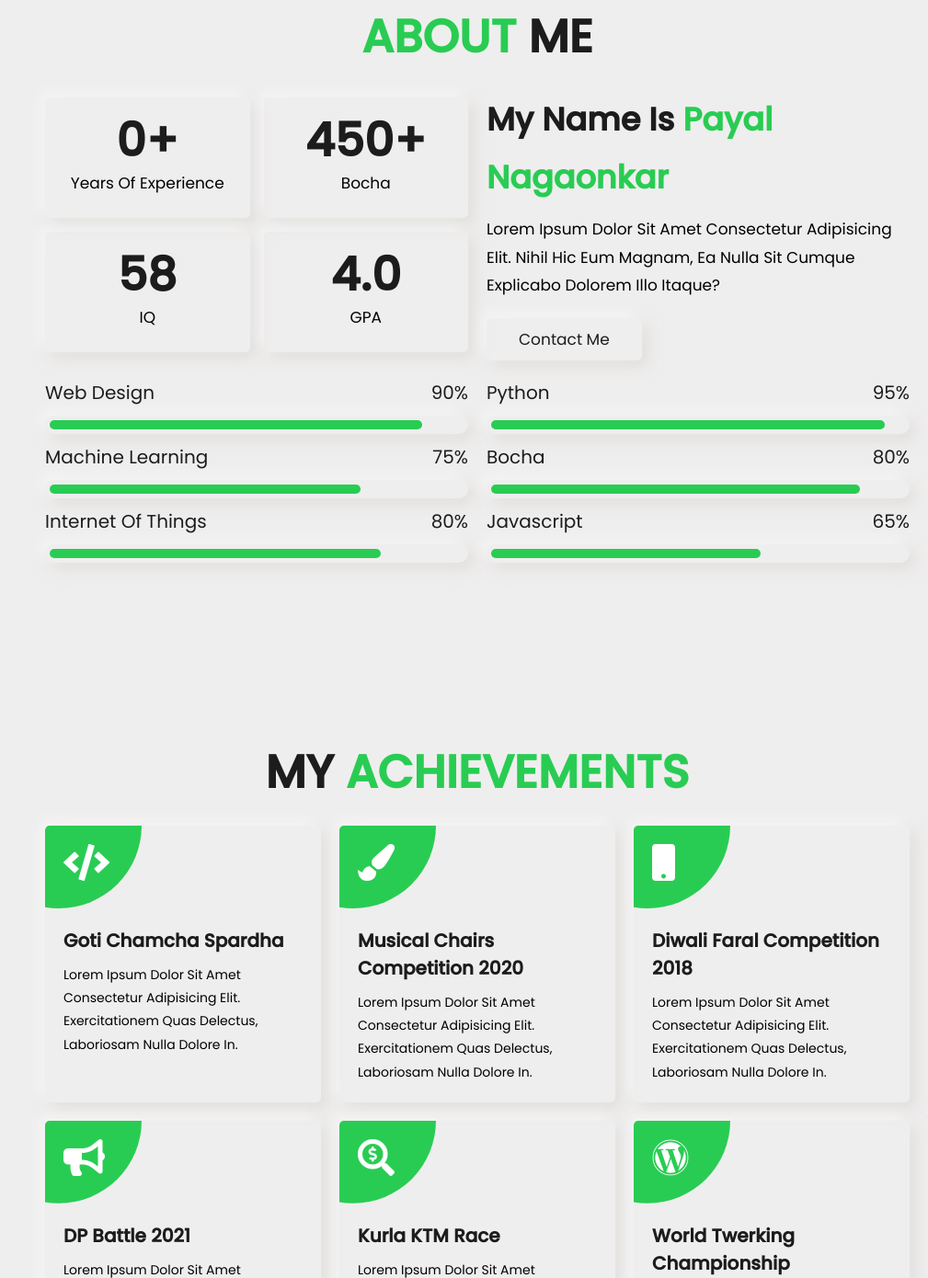
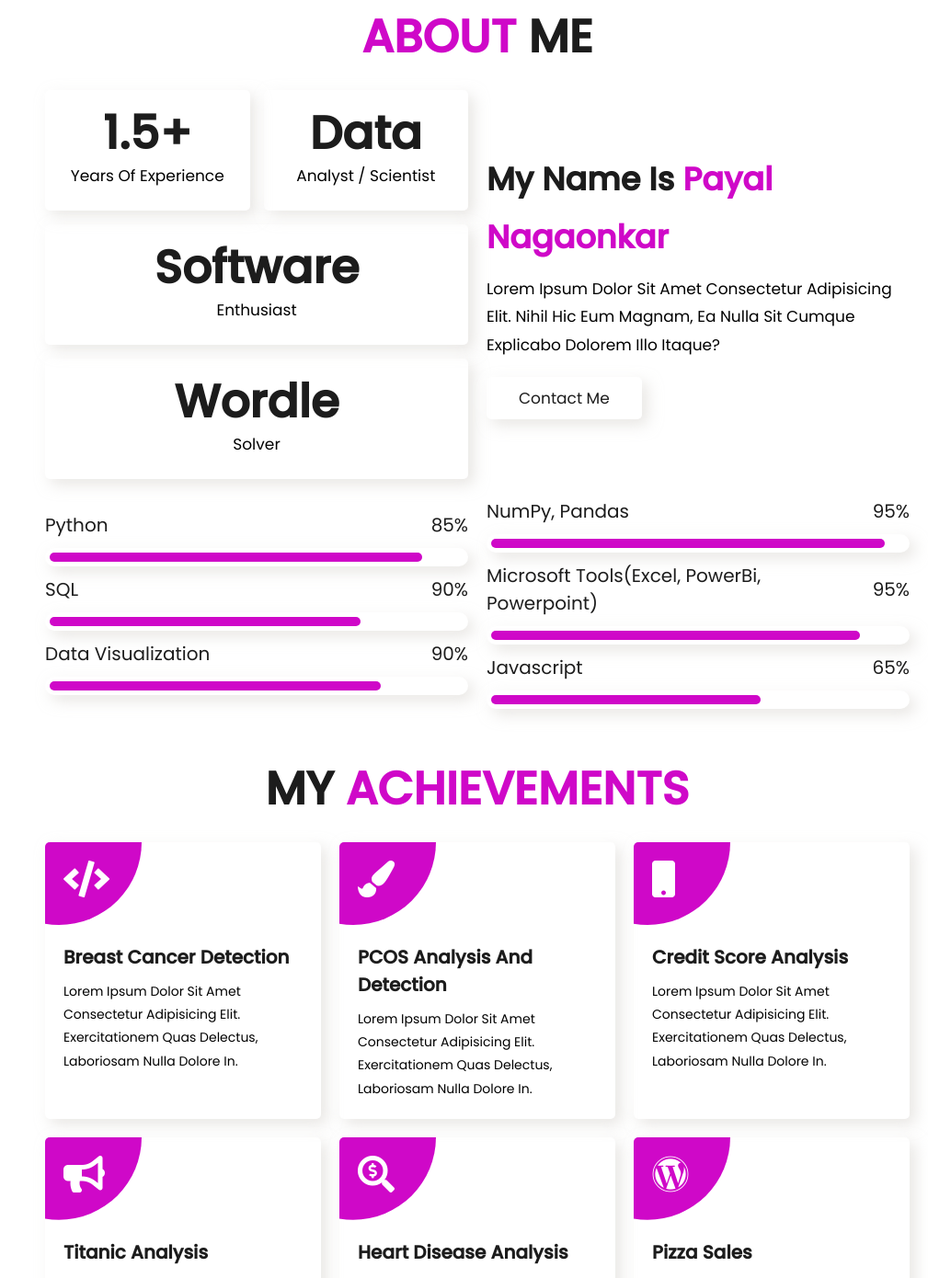
Before and after one commit to Payal2000/PayalPortfolio-website, a website: page index.html in a window 1280 px wide. Shown: the part 817-2207 px from the top of the page at 92% size, without its empty margins (271-1280 px from the left). Drawn offline with Linux system fonts and the light colour scheme; a web font is replaced by a local one.

Commit message:
Update experience and skills sections

```diff
--- a/index.html
+++ b/index.html
@@ -68,26 +68,26 @@
 
 <section class="about" id="about">
 
-    <h1 class="heading"> <span>about</span> me </h1>
+    <h1 class="heading"> <span>About</span> Me </h1>
 
     <div class="row">
 
         <div class="box-container">
             <div class="box">
-                <h3>0+</h3>
-                <p>years of experience</p>
+                <h3>1.5+</h3>
+                <p>Years of experience</p>
             </div>
             <div class="box">
-                <h3>450+</h3>
-                <p>Bocha</p>
+                <h3>Data</h3>
+                <p>Analyst / Scientist</p>
             </div>
             <div class="box">
-                <h3>58</h3>
-                <p>IQ</p>
+                <h3>Software</h3>
+                <p>Enthusiast</p>
             </div>
             <div class="box">
-                <h3>4.0</h3>
-                <p>GPA</p>
+                <h3>Wordle</h3>
+                <p>Solver</p>
             </div>
         </div>
 
@@ -102,18 +102,18 @@
     <div class="row">
 
         <div class="progress">
-            <h3> web design <span>90%</span> </h3>
+            <h3> Python <span>85%</span> </h3>
             <div class="bar bar-1-1"><span></span></div>
-            <h3> Machine Learning <span>75%</span> </h3>
+            <h3> SQL <span>90%</span> </h3>
             <div class="bar bar-1-2"><span></span></div>
-            <h3> Internet of Things <span>80%</span> </h3>
+            <h3> Data Visualization <span>90%</span> </h3>
             <div class="bar bar-1-3"><span></span></div>
         </div>
 
         <div class="progress">
-            <h3> Python <span>95%</span> </h3>
+            <h3> NumPy, Pandas <span>95%</span> </h3>
             <div class="bar bar-2-1"><span></span></div>
-            <h3> Bocha <span>80%</span> </h3>
+            <h3> Microsoft Tools(Excel, PowerBi, Powerpoint) <span>95%</span> </h3>
             <div class="bar bar-2-2"><span></span></div>
             <h3> javascript <span>65%</span> </h3>
             <div class="bar bar-2-3"><span></span></div>
@@ -135,37 +135,37 @@
 
         <div class="box">
             <i class="fas fa-code"></i>
-            <h3>Goti chamcha Spardha</h3>
+            <h3>Breast Cancer Detection</h3>
             <p>Lorem ipsum dolor sit amet consectetur adipisicing elit. Exercitationem quas delectus, laboriosam nulla dolore in.</p>
         </div>
 
         <div class="box">
             <i class="fas fa-paint-brush"></i>
-            <h3>Musical Chairs Competition 2020</h3>
+            <h3>PCOS Analysis and Detection</h3>
             <p>Lorem ipsum dolor sit amet consectetur adipisicing elit. Exercitationem quas delectus, laboriosam nulla dolore in.</p>
         </div>
 
         <div class="box">
             <i class="fas fa-mobile"></i>
-            <h3>Diwali faral competition 2018</h3>
+            <h3>Credit Score Analysis</h3>
             <p>Lorem ipsum dolor sit amet consectetur adipisicing elit. Exercitationem quas delectus, laboriosam nulla dolore in.</p>
         </div>
 
         <div class="box">
             <i class="fas fa-bullhorn"></i>
-            <h3>DP battle 2021</h3>
+            <h3>Titanic Analysis</h3>
             <p>Lorem ipsum dolor sit amet consectetur adipisicing elit. Exercitationem quas delectus, laboriosam nulla dolore in.</p>
         </div>
 
         <div class="box">
             <i class="fas fa-search-dollar"></i>
-            <h3>Kurla KTM race</h3>
+            <h3>Heart Disease Analysis</h3>
             <p>Lorem ipsum dolor sit amet consectetur adipisicing elit. Exercitationem quas delectus, laboriosam nulla dolore in.</p>
         </div>
 
         <div class="box">
             <i class="fab fa-wordpress"></i>
-            <h3>World twerking championship</h3>
+            <h3>Pizza Sales</h3>
             <p>Lorem ipsum dolor sit amet consectetur adipisicing elit. Exercitationem quas delectus, laboriosam nulla dolore in.</p>
         </div>
 
@@ -186,7 +186,7 @@
         <div class="box">
             <img src="images/img-1.png" alt="">
             <div class="content">
-                <h3>project 01</h3>
+                <h3>Project 01</h3>
             </div>
         </div>
 
--- a/styles.css
+++ b/styles.css
@@ -2,10 +2,10 @@
 @import url('https://fonts.googleapis.com/css2?family=Darker+Grotesque:wght@300;400;600;700&family=Inter:wght@100;200&family=Poppins:wght@200;300;400;500&display=swap');
 
 :root {
-    --green: #29CC53;
+    --green: #cf08c8;
     --black: #1c1c1c;
     --light-color: #;
-    --bg-color: #efeeee;
+    --bg-color: #ffffff;
     --border: .1rem solid rgba(0,0,0,.2);
     --box-shadow: -6px -6px 16px rgba(255, 255, 255, 0.5),
                    6px 6px 16px rgba(209, 205, 199, 0.5);
@@ -108,7 +108,7 @@ section{
 }
 
 .header .user p{
-    color: rgb(0, 150, 0);
+    color: #cf08c8;
     font-size: 1.5rem;
     font-weight: 500;
 }
```
